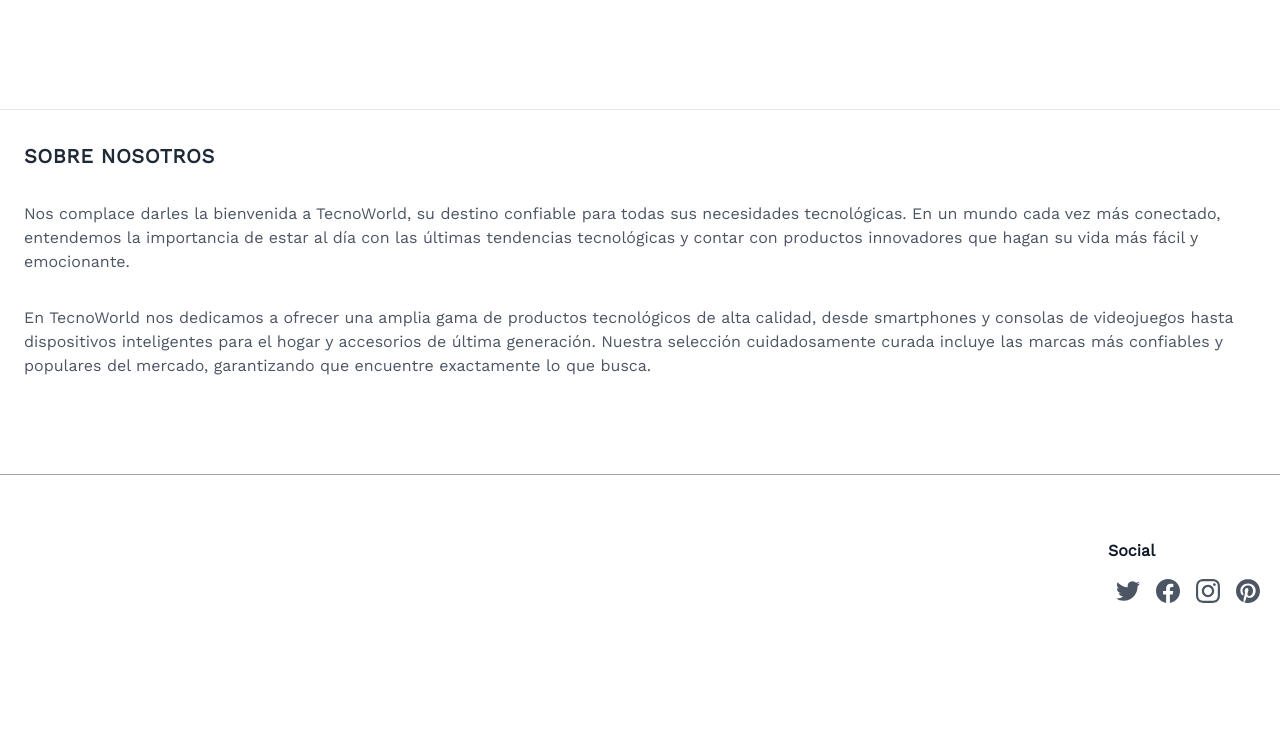
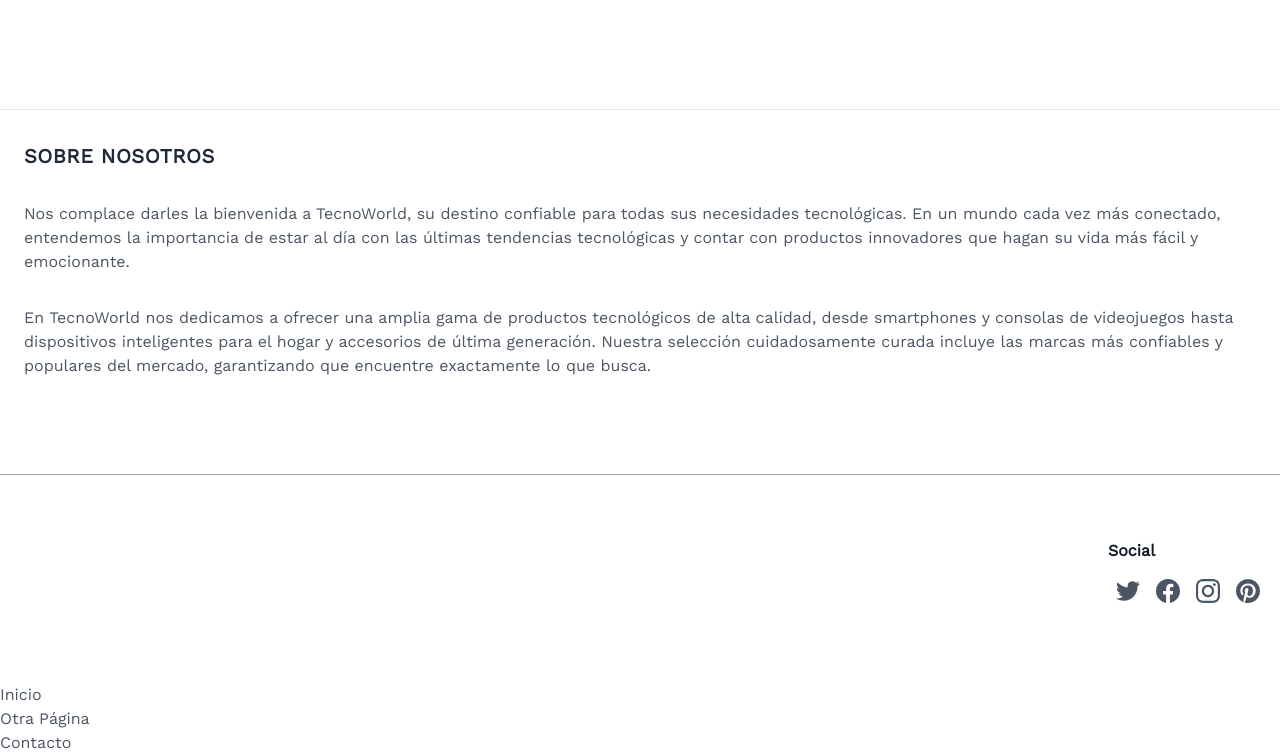
Before and after one commit to kill33jhon/TecnoMundo, a plain HTML site: page index.html in a window 1280 px wide. Shown: the part 1203-1958 px from the top of the page. Before the commit the page ends 1886 px from the top, so only its background shows below. Drawn offline with nearby package versions, Linux system fonts and the light colour scheme.

Commit message:
contacto

```diff
--- a/index.html
+++ b/index.html
@@ -419,3 +419,25 @@ Alternatively if you want to just have a single hero
 </body>
 
 </html>
+
+<!DOCTYPE html>
+<html lang="es">
+<head>
+    <!-- Tu encabezado aquí -->
+</head>
+<body>
+
+    <!-- Tu contenido principal aquí -->
+
+    <nav>
+        <ul>
+            <li><a href="index.html">Inicio</a></li>
+            <li><a href="productos.html">Otra Página</a></li>
+            <li><a href="contacto.html">Contacto</a></li>
+        </ul>
+    </nav>
+
+    <!-- Más contenido aquí -->
+
+</body>
+</html>
```
